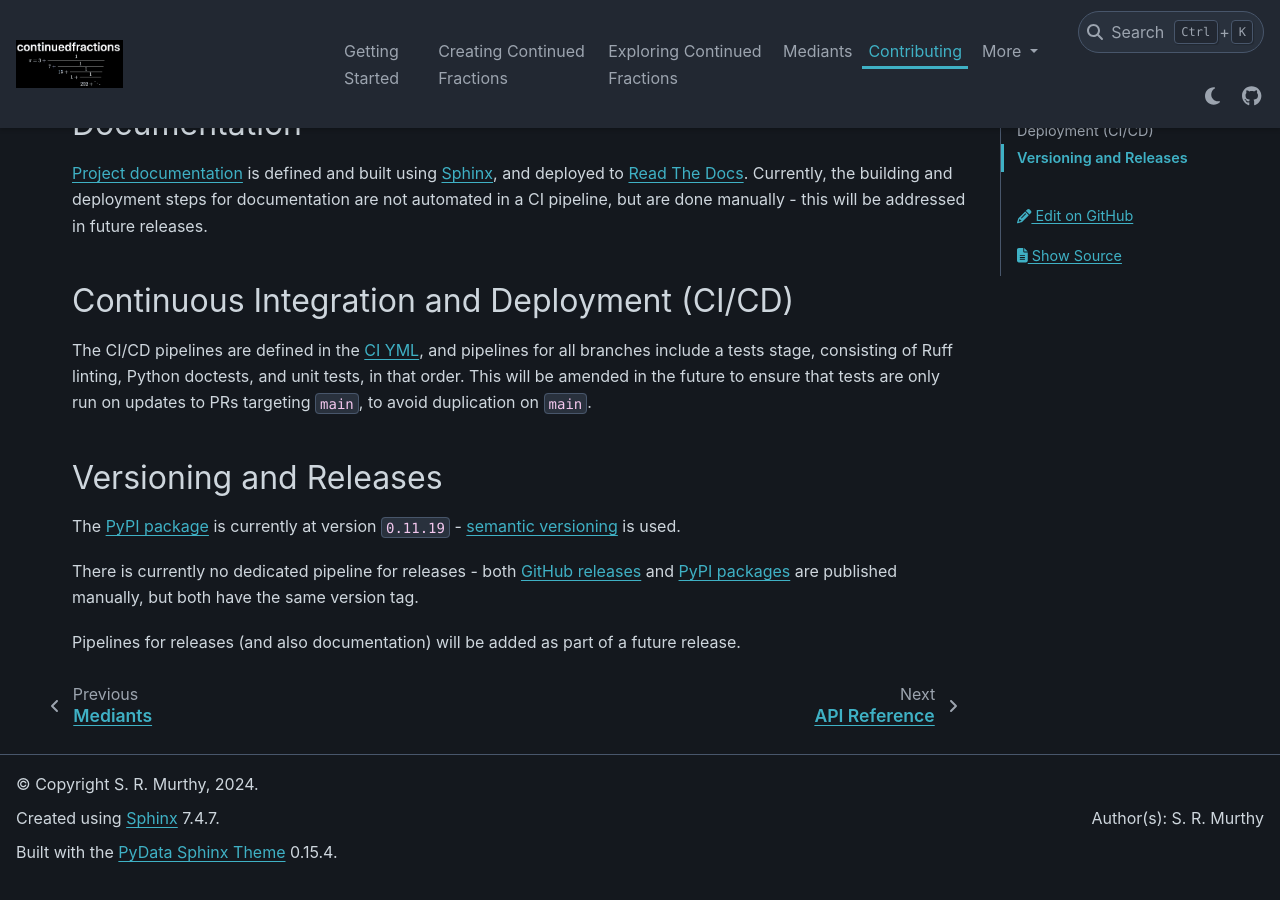
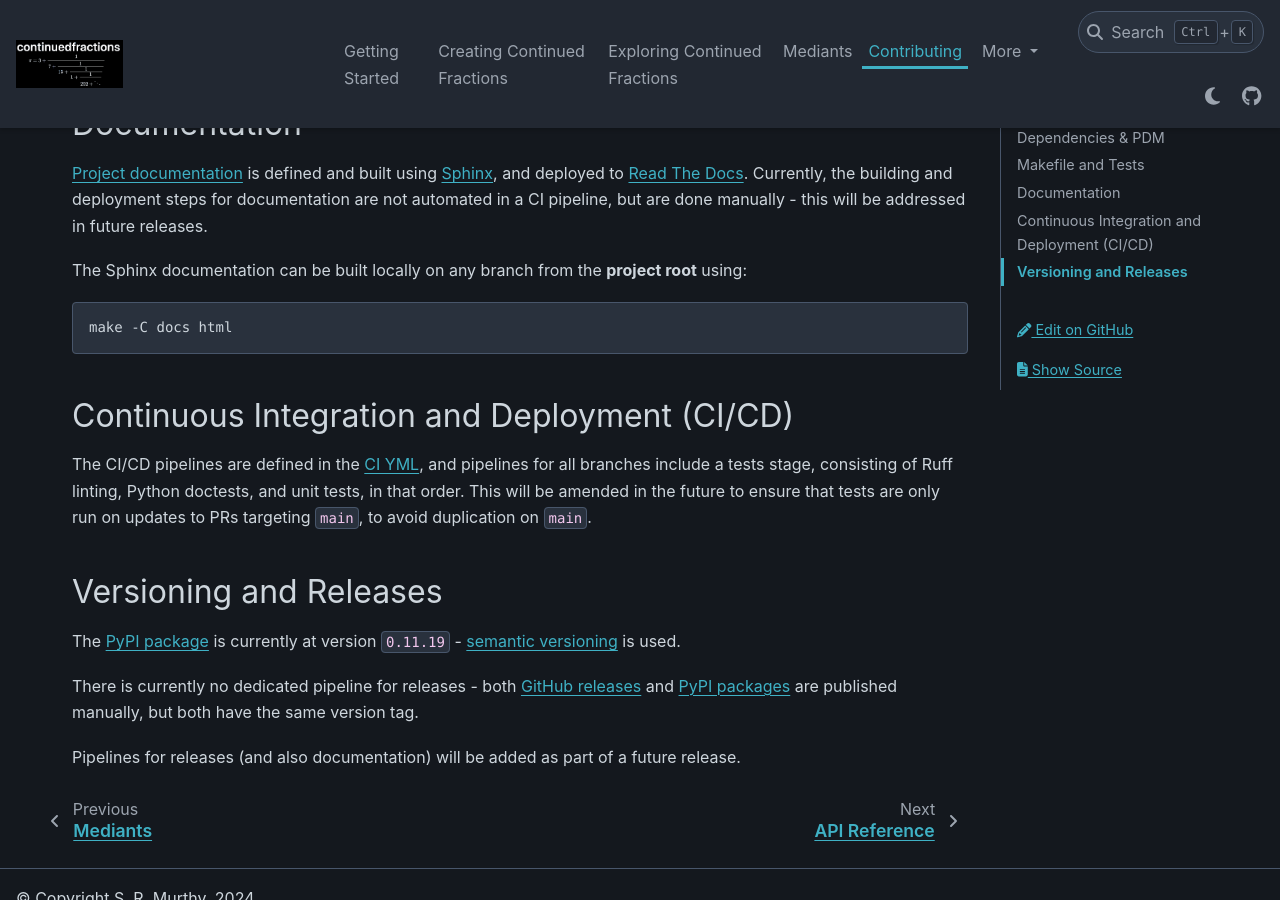
Before and after one commit to sr-murthy/continuedfractions, a Sphinx documentation site: the page built from docs/sources/contributing.rst, in a window 1280 px wide and 900 px high, scrolled down 1615 px. Built offline with Sphinx 7.4.7 and the PyData theme 0.15.4, drawn with Linux system fonts in a browser that asks for light colours; nearby versions of some CDN libraries.

Commit message:
docs: tweak contributions page to add note to built Sphinx docs locally

```diff
--- a/docs/sources/contributing.rst
+++ b/docs/sources/contributing.rst
@@ -80,6 +80,12 @@
 
 `Project documentation <https://continuedfractions.readthedocs.io/en/latest/>`_ is defined and built using `Sphinx <https://www.sphinx-doc.org/en/master/>`_, and deployed to `Read The Docs <https://readthedocs.org>`_. Currently, the building and deployment steps for documentation are not automated in a CI pipeline, but are done manually - this will be addressed in future releases.
 
+The Sphinx documentation can be built locally on any branch from the **project root** using:
+
+.. code:: bash
+
+   make -C docs html
+
 .. _contributing.ci-cd:
 
 Continuous Integration and Deployment (CI/CD)
```
